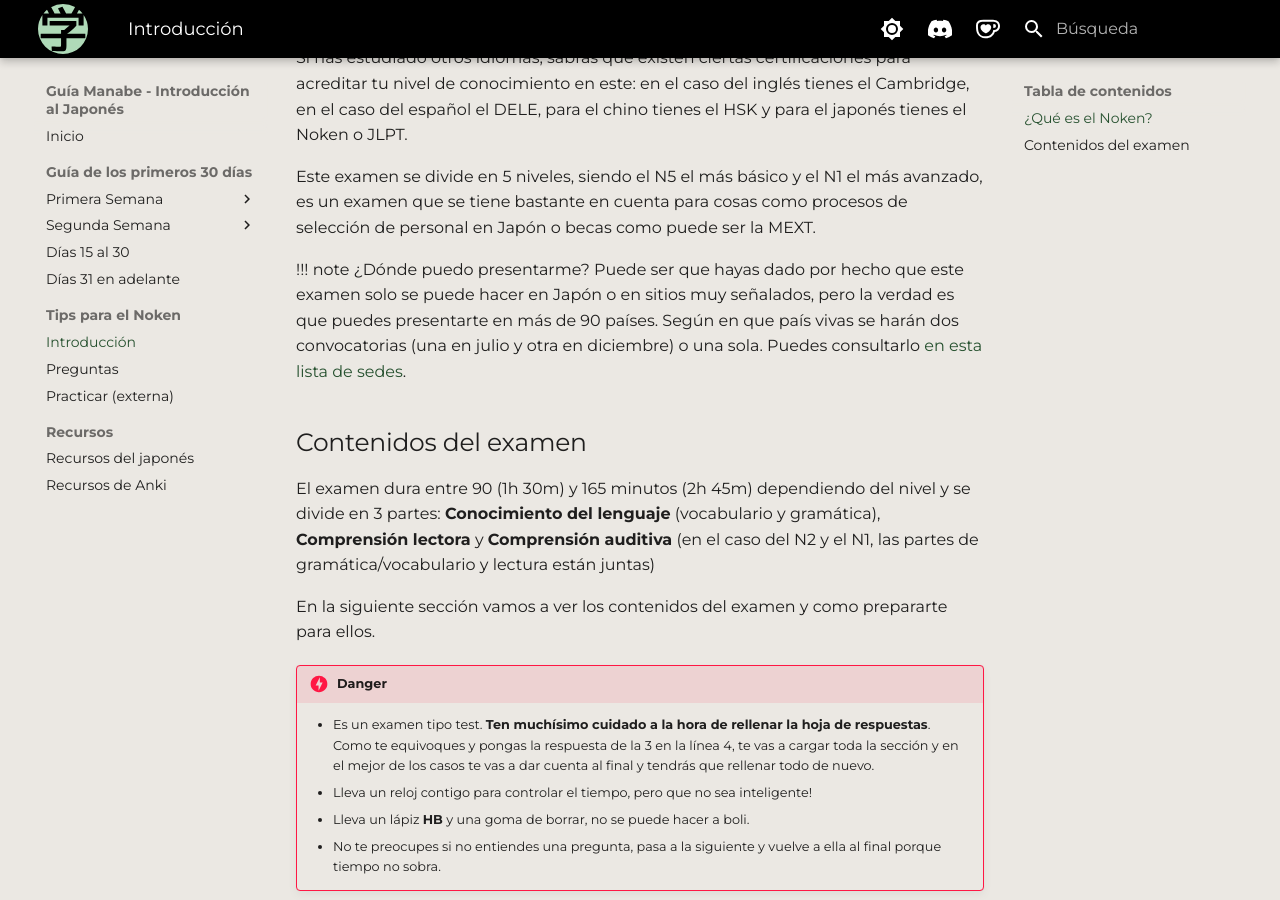
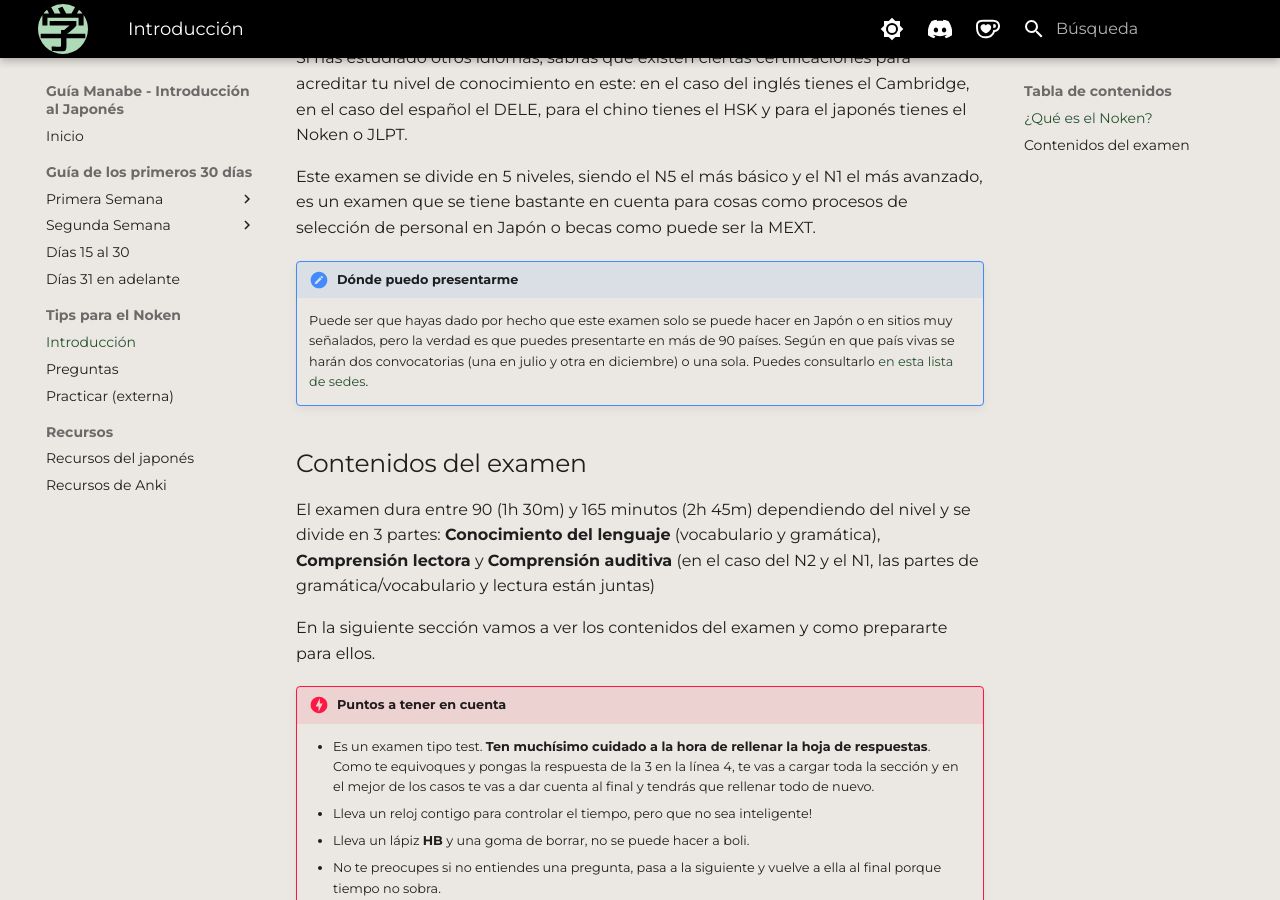
Before and after one commit to alexay7/guiamanabe, an MkDocs documentation site: the page built from docs/noken/intro.md, in a window 1280 px wide and 900 px high, scrolled down 316 px. Built offline with MkDocs 1.6.1 and Material for MkDocs 9.7.7, drawn with Linux system fonts in a browser that asks for light colours.

Commit message:
Fixed annotations

```diff
--- a/docs/noken/intro.md
+++ b/docs/noken/intro.md
@@ -6,7 +6,7 @@ Si has estudiado otros idiomas, sabrás que existen ciertas certificaciones para
 
 Este examen se divide en 5 niveles, siendo el N5 el más básico y el N1 el más avanzado, es un examen que se tiene bastante en cuenta para cosas como procesos de selección de personal en Japón o becas como puede ser la MEXT.
 
-!!! note ¿Dónde puedo presentarme?
+!!! note "Dónde puedo presentarme"
     Puede ser que hayas dado por hecho que este examen solo se puede hacer en Japón o en sitios muy señalados, pero la verdad es que puedes presentarte en más de 90 países. Según en que país vivas se harán dos convocatorias (una en julio y otra en diciembre) o una sola. Puedes consultarlo [en esta lista de sedes](https://www.jlpt.jp/e/application/overseas_list.html).
 
 ## Contenidos del examen
@@ -14,7 +14,7 @@ El examen dura entre 90 (1h 30m) y 165 minutos (2h 45m) dependiendo del nivel y
 
 En la siguiente sección vamos a ver los contenidos del examen y como prepararte para ellos.
 
-!!! danger Puntos a tener en cuenta
+!!! danger "Puntos a tener en cuenta"
     - Es un examen tipo test. **Ten muchísimo cuidado a la hora de rellenar la hoja de respuestas**. Como te equivoques y pongas la respuesta de la 3 en la línea 4, te vas a cargar toda la sección y en el mejor de los casos te vas a dar cuenta al final y tendrás que rellenar todo de nuevo.
     - Lleva un reloj contigo para controlar el tiempo, pero que no sea inteligente!
     - Lleva un lápiz **HB** y una goma de borrar, no se puede hacer a boli.
```
Also changed, not shown: docs/days/day4.md (+1 -1 lines), docs/noken/exam.md (+2 -2 lines).
